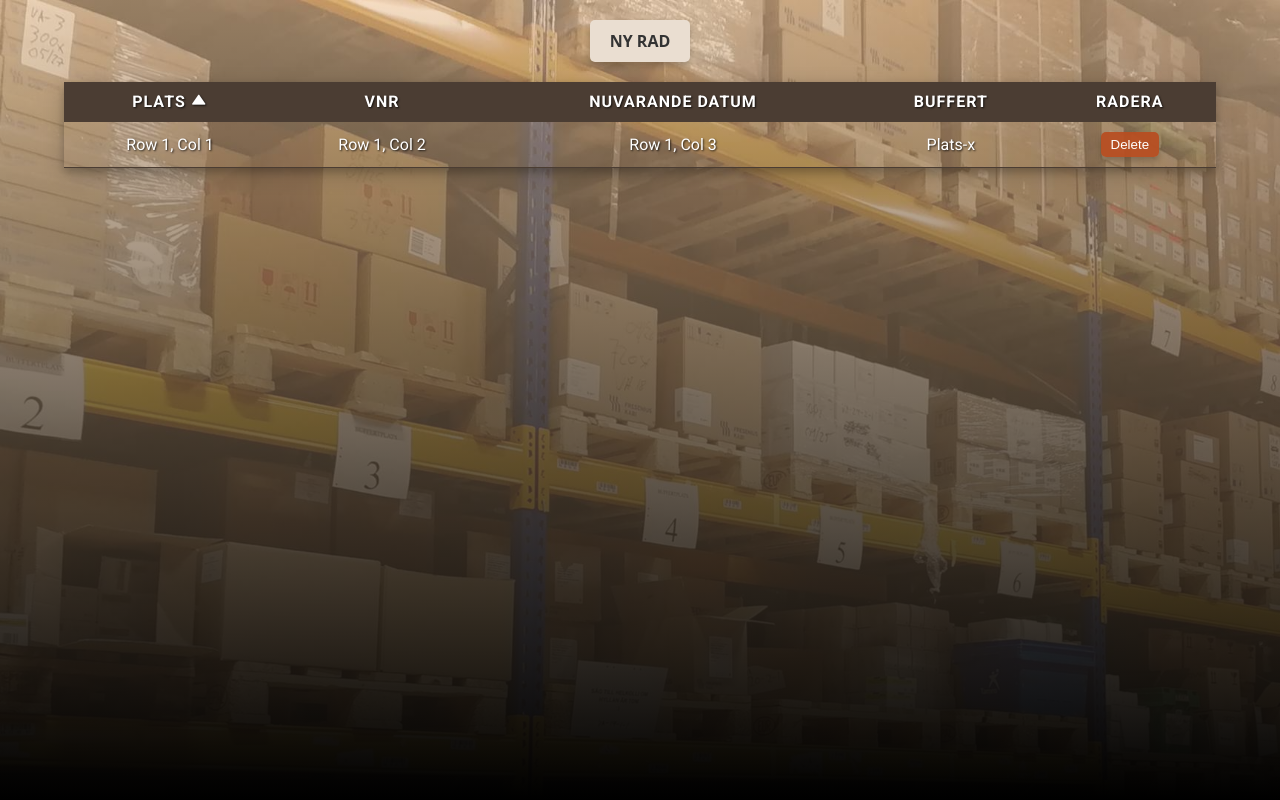
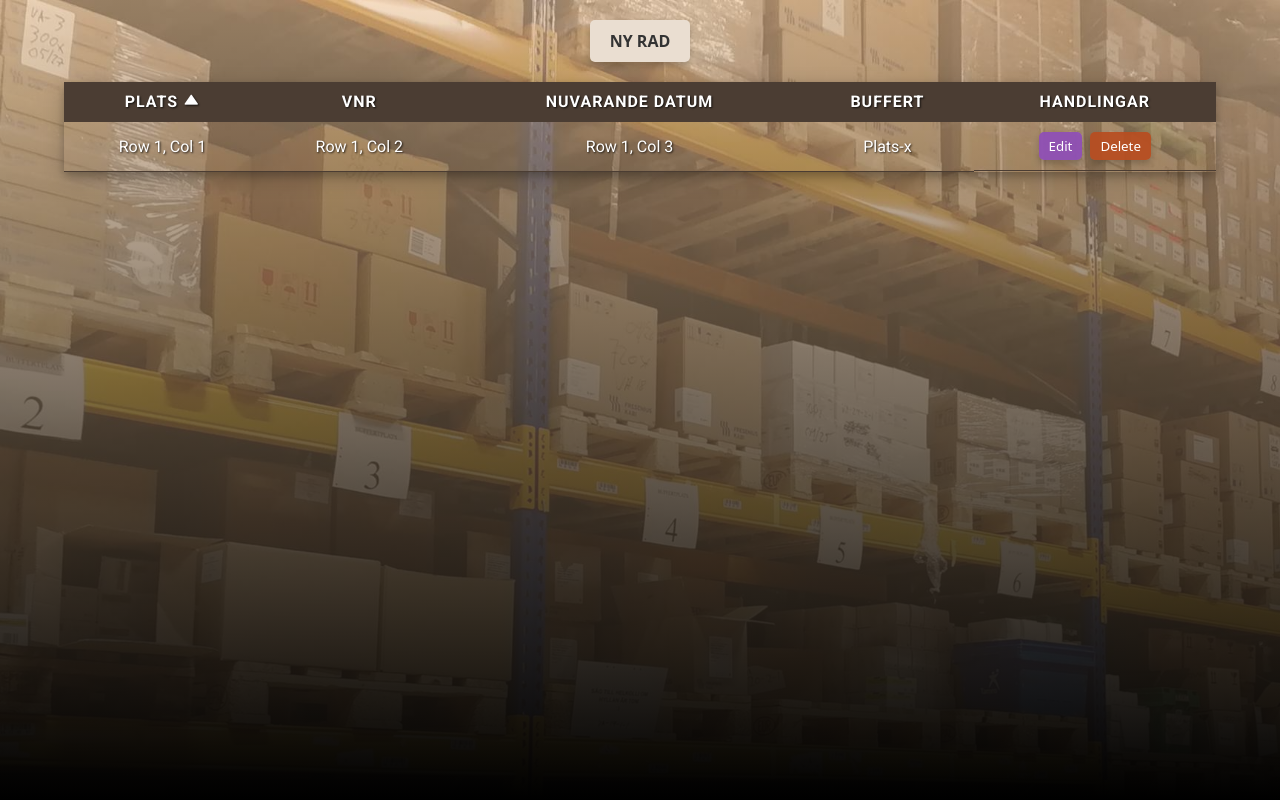
Before and after one commit to AliAlbabily/Products-Dates-Manager-Vite, a React (Vite) app: page / in a window 1280 px wide. Both pictures are taken after a click on the button "NY RAD". Built offline with nearby package versions, Linux system fonts and the light colour scheme.

Commit message:
Added an editing button

```diff
--- a/src/App.css
+++ b/src/App.css
@@ -66,27 +66,39 @@ tbody tr:hover {
   margin-left: 5px; /* Adjust spacing as needed */
 }
 
+.actions-column {
+  display: flex;
+  gap: 8px; /* Adjust the spacing */
+  justify-content: center;
+}
+
+.btn {
+  font-family: system-ui, sans-serif;
+  transition: all 0.2s ease;
+  box-shadow: 0px 4px 6px rgba(0, 0, 0, 0.2);
+  cursor: pointer;
+  border: none;
+  border-radius: 5px;
+}
+
+.btn:hover {
+  transform: translateY(2px); /* Slight downward movement */
+}
+
 .button {
   background-color: #eaded1;
-  font-family: system-ui, sans-serif;
   text-transform: uppercase;
   margin-top: 20px;
   margin-bottom: 20px;
   padding: 10px 20px;
   font-size: 16px;
-  cursor: pointer;
-  border: none;
-  border-radius: 5px;
-  color: #333; /* Text color */
-  font-weight: bold; /* Bold text for emphasis */
-  box-shadow: 0px 4px 6px rgba(0, 0, 0, 0.2);
-  transition: all 0.2s ease;
+  color: #333;
+  font-weight: bold;
 }
 
 .button:hover {
   background-color: #dbc5a5;
   box-shadow: 0px 2px 4px rgba(0, 0, 0, 0.15);
-  transform: translateY(2px); /* Slight downward movement */
 }
 
 .button:active { /* Active state for a 'pressed' effect */
@@ -99,14 +111,18 @@ tbody tr:hover {
   padding: 5px 10px;
   color: white;
   background-color: #b74e21f0;
-  border: none;
-  cursor: pointer;
-  border-radius: 5px;
-  box-shadow: 0px 4px 6px rgba(0, 0, 0, 0.2);
-  transition: all 0.2s ease;
 }
 
 .deleteButton:hover {
   background-color: darkred;
-  transform: translateY(2px); /* Slight downward movement */
 }
+
+.editButton {
+  padding: 5px 10px;
+  color: white;
+  background-color: #8f4fb6f0;
+}
+
+.editButton:hover {
+  background-color: #573070f0;
+}
--- a/src/App.jsx
+++ b/src/App.jsx
@@ -46,7 +46,7 @@ function App() {
 
   return (
     <div className="main">
-      <button className="button" onClick={addNewRow}>Ny Rad</button>
+      <button className="button btn" onClick={addNewRow}>Ny Rad</button>
       <table>
         <thead>
           <tr>
@@ -57,7 +57,7 @@ function App() {
             <th>VNR</th>
             <th>Nuvarande Datum</th>
             <th>Buffert</th>
-            <th>Radera</th>
+            <th>Handlingar</th>
           </tr>
         </thead>
         <tbody>
@@ -67,8 +67,11 @@ function App() {
               <td>{row[1]}</td>
               <td>{row[2]}</td>
               <td>{row[3]}</td>
-              <td>
-                <button className="deleteButton" onClick={() => deleteRow(index)}>
+              <td className="actions-column">
+                <button className="editButton btn" onClick={() => deleteRow(index)}>
+                  Edit
+                </button>
+                <button className="deleteButton btn" onClick={() => deleteRow(index)}>
                   Delete
                 </button>
               </td>
```
